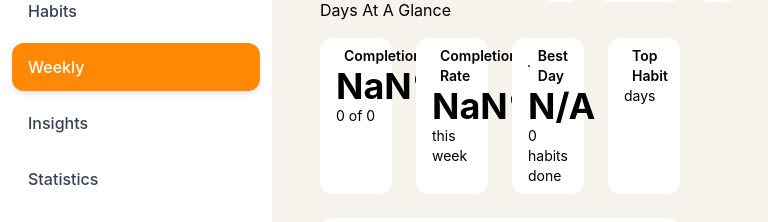
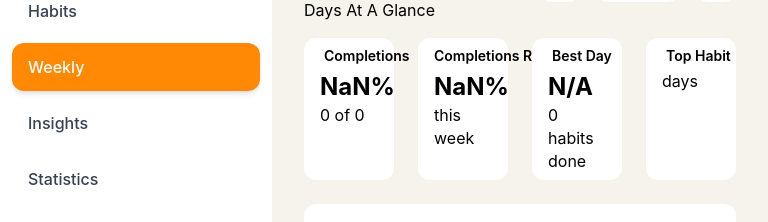
Before and after one commit to Yagya443/Habit-Tracker, a React app in the folder FRONTEND/: page /weekly in a window 768 px wide. Shown: the part 154-376 px from the top of the page. Built offline with nearby package versions, Linux system fonts and the light colour scheme; no server answers; sample sign-in values are in the browser's storage; the HTML template or start-up script is replaced by a standard one.

Commit message:
Responsivness-1 and ProtectedRoutes

```diff
--- a/FRONTEND/src/App.css
+++ b/FRONTEND/src/App.css
@@ -1,3 +1,76 @@
 @import "tailwindcss";
 
 /* @custom-variant dark (&:where(.dark, .dark *)); */
+
+@media screen and (min-width: 768px) and (max-width: 1024px) {
+    .habits-page,
+    .weekly-container,
+    .statistics-container,
+    .dashboard-container,
+    insights-container {
+        padding-left: 2rem;
+        padding-right: 2rem;
+    }
+
+    .weekly-completion-card p {
+        text-wrap: nowrap;
+        gap: 0.25rem;
+    }
+    .weekly-completion-card h2 {
+        font-size: 1.5rem;
+        margin-top: 0.5rem;
+    }
+    .weekly-completion-card .weekly-completion-card__details {
+        font-size: 1rem;
+        margin-top: 0.2rem;
+    }
+
+    .weekly-completion-rate-card p {
+        text-wrap: nowrap;
+        gap: 0rem;
+    }
+    .weekly-completion-rate-card h2 {
+        font-size: 1.5rem;
+        margin-top: 0.5rem;
+    }
+    .weekly-completion-rate-card .weekly-completion-rate-card__details {
+        font-size: 1rem;
+        margin-top: 0.2rem;
+    }
+
+    .weekly-best-day-card p {
+        text-wrap: nowrap;
+        gap: 0.25rem;
+    }
+    .weekly-best-day-card h2 {
+        font-size: 1.5rem;
+        margin-top: 0.5rem;
+    }
+    .weekly-best-day-card .weekly-best-day-card__details {
+        font-size: 1rem;
+        margin-top: 0.2rem;
+    }
+
+    .weekly-top-habit-card p {
+        text-wrap: nowrap;
+        gap: 0.25rem;
+    }
+    .weekly-top-habit-card h2 {
+        font-size: 1.5rem;
+        margin-top: 0.25rem;
+    }
+    .weekly-top-habit-card .weekly-top-habit-card__details {
+        font-size: 1rem;
+        margin-top: 0.2rem;
+    }
+
+    .insight-last-grid{
+        grid-template-columns: repeat(2, minmax(0, 1fr));
+    }
+
+
+}
+
+@media screen and (min-width: 768px) and (max-width: 1024px){
+
+}
--- a/FRONTEND/src/Pages/Habits/Habits.jsx
+++ b/FRONTEND/src/Pages/Habits/Habits.jsx
@@ -266,7 +266,7 @@ const Habits = () => {
                 <div className="habits-toolbar h-12 bg-white mt-12 px-6 rounded-2xl flex items-center justify-between">
                     <input
                         className="habit-search-input w-2/3 px-4 py-1 rounded-md border-2"
-                        placeholder="Serach Habits..."
+                        placeholder="Search Habits..."
                         onChange={(e) => setSearchVal(e.target.value)}
                         value={searchVal}
                     />
--- a/FRONTEND/src/Pages/Insights/Insights.jsx
+++ b/FRONTEND/src/Pages/Insights/Insights.jsx
@@ -122,7 +122,7 @@ const Insights = () => {
     return (
         <>
             <NavBar />
-            <div className="ml-68 pl-12 pr-22 pt-6 bg-[#f6f2ec] min-h-screen">
+            <div className="insights-container ml-68 pl-12 pr-22 pt-6 bg-[#f6f2ec] min-h-screen">
                 <div className="flex items-center justify-between">
                     <div>
                         <h1 className="text-5xl font-semibold">
@@ -140,8 +140,8 @@ const Insights = () => {
                     </div>
                 </div>
 
-                <div className="grid grid-cols-4 gap-6 mt-4">
-                    <div className="bg-white rounded-xl px-4 py-2 ">
+                <div className="weekly-stats-grid grid grid-cols-4 gap-6 mt-4">
+                    <div className="weekly-completion-card bg-white rounded-xl px-4 py-2 ">
                         <p className="text-sm font-semibold flex items-center gap-2">
                             <TbActivityHeartbeat /> Completions
                         </p>
@@ -150,11 +150,11 @@ const Insights = () => {
                             {((totalTodayStreak / totalHabit) * 100).toFixed(2)}
                             %
                         </h2>
-                        <h2 className="text-sm">
+                        <h2 className="weekly-completion-card__details text-sm">
                             {totalTodayStreak} of {totalHabit}
                         </h2>
                     </div>
-                    <div className="bg-white rounded-xl px-4 py-2 ">
+                    <div className="weekly-completion-rate-card bg-white rounded-xl px-4 py-2 ">
                         <p className="text-sm font-semibold flex items-center gap-2">
                             <FaArrowTrendUp />
                             Completions Rate
@@ -166,17 +166,21 @@ const Insights = () => {
                             ).toFixed(2)}
                             %
                         </h2>
-                        <h2 className="text-sm">this week</h2>
+                        <h2 className="weekly-completion-rate-card__details text-sm">
+                            this week
+                        </h2>
                     </div>
-                    <div className="bg-white rounded-xl px-4 py-2 ">
+                    <div className="weekly-best-day-card bg-white rounded-xl px-4 py-2 ">
                         <p className="text-sm font-semibold flex items-center gap-2">
                             <FaCalendarAlt />
                             Best Day
                         </p>
                         <h2 className="text-4xl font-bold">{bestDay[0]}</h2>
-                        <h2 className="text-sm">{bestDay[1]} habits done</h2>
+                        <h2 className="weekly-best-day-card__details text-sm">
+                            {bestDay[1]} habits done
+                        </h2>
                     </div>
-                    <div className="bg-white rounded-xl px-4 py-2 ">
+                    <div className="weekly-top-habit-card bg-white rounded-xl px-4 py-2 ">
                         <p className="text-sm font-semibold flex items-center gap-2">
                             <CiTrophy />
                             Top Habit
@@ -184,8 +188,9 @@ const Insights = () => {
                         <h2 className="text-2xl font-bold">
                             {topHabit?.title}
                         </h2>
-                        <h2 className="text-sm">{topHabit?.completedDates.length} days</h2>
-
+                        <h2 className="weekly-top-habit-card__details text-sm">
+                            {topHabit?.completedDates.length} days
+                        </h2>
                     </div>
                 </div>
 
@@ -211,7 +216,7 @@ const Insights = () => {
                             {totalTodayStreak}/{totalHabit}
                         </p>
                     </div>
-                    <div className="grid grid-cols-4 gap-4 mt-4">
+                    <div className="insight-last-grid grid grid-cols-4 gap-4 mt-4">
                         {habitdata.map((habit, idx) => (
                             <div
                                 key={idx}
--- a/FRONTEND/src/Pages/Weekly/Weekly.jsx
+++ b/FRONTEND/src/Pages/Weekly/Weekly.jsx
@@ -162,8 +162,8 @@ const Weekly = () => {
     return (
         <>
             <NavBar />
-            <div className="ml-68 pl-12 pr-22 pt-6 bg-[#f6f2ec] min-h-screen">
-                <div className="flex items-center justify-between">
+            <div className="weekly-container ml-68 pl-12 pr-22 pt-6 bg-[#f6f2ec] min-h-screen">
+                <div className="weekly-header flex items-center justify-between">
                     <div>
                         <h1 className="text-5xl font-semibold">
                             Weekly Overview
@@ -173,7 +173,7 @@ const Weekly = () => {
                         </h3>
                     </div>
 
-                    <div className="flex gap-4">
+                    <div className="weekly-toolbar flex gap-4">
                         <button
                             className="bg-white px-3 rounded-xl"
                             onClick={handlePreviousWeek}
@@ -195,21 +195,21 @@ const Weekly = () => {
                     </div>
                 </div>
 
-                <div className="grid grid-cols-4 gap-6 mt-4">
-                    <div className="bg-white rounded-xl px-4 py-2 ">
+                <div className="weekly-stats-grid grid grid-cols-4 gap-6 mt-4">
+                    <div className="weekly-completion-card bg-white rounded-xl px-4 py-2 ">
                         <p className="text-sm font-semibold flex items-center gap-2">
-                            <TbActivityHeartbeat /> Completions
+                            <TbActivityHeartbeat/> Completions
                         </p>
                         <h2 className="text-4xl font-bold">
                             {/* {((totalStreak / totalHabit) * 100).toFixed(2)}% */}
                             {((totalTodayStreak / totalHabit) * 100).toFixed(2)}
                             %
                         </h2>
-                        <h2 className="text-sm">
+                        <h2 className="weekly-completion-card__details text-sm">
                             {totalTodayStreak} of {totalHabit}
                         </h2>
                     </div>
-                    <div className="bg-white rounded-xl px-4 py-2 ">
+                    <div className="weekly-completion-rate-card bg-white rounded-xl px-4 py-2 ">
                         <p className="text-sm font-semibold flex items-center gap-2">
                             <FaArrowTrendUp />
                             Completions Rate
@@ -221,17 +221,17 @@ const Weekly = () => {
                             ).toFixed(2)}
                             %
                         </h2>
-                        <h2 className="text-sm">this week</h2>
+                        <h2 className="weekly-completion-rate-card__details text-sm">this week</h2>
                     </div>
-                    <div className="bg-white rounded-xl px-4 py-2 ">
+                    <div className="weekly-best-day-card bg-white rounded-xl px-4 py-2 ">
                         <p className="text-sm font-semibold flex items-center gap-2">
                             <FaCalendarAlt />
                             Best Day
                         </p>
                         <h2 className="text-4xl font-bold">{bestDay[0]}</h2>
-                        <h2 className="text-sm">{bestDay[1]} habits done</h2>
+                        <h2 className="weekly-best-day-card__details text-sm">{bestDay[1]} habits done</h2>
                     </div>
-                    <div className="bg-white rounded-xl px-4 py-2 ">
+                    <div className="weekly-top-habit-card bg-white rounded-xl px-4 py-2 ">
                         <p className="text-sm font-semibold flex items-center gap-2">
                             <CiTrophy />
                             Top Habit
@@ -239,11 +239,11 @@ const Weekly = () => {
                         <h2 className="text-2xl font-bold">
                             {topHabit?.title}
                         </h2>
-                        <h2 className="text-sm">{topHabit?.completedDates.length} days</h2>
+                        <h2 className="weekly-top-habit-card__details text-sm">{topHabit?.completedDates.length} days</h2>
                     </div>
                 </div>
 
-                <div className="bg-white mt-6 rounded-xl py-4 px-6">
+                <div className="weekly-tracker-container bg-white mt-6 rounded-xl py-4 px-6">
                     <WeeklyHabitTracker
                         currentWeek={currentWeek}
                         habitdata={habitdata}
--- a/FRONTEND/src/ProtectedRoute.jsx
+++ b/FRONTEND/src/ProtectedRoute.jsx
@@ -1,4 +1,4 @@
-import Navigate from "Navigate";
+import {Navigate} from "react-router-dom";
 
 const ProtectedRoute = ({ children }) => {
     const token = localStorage.getItem("token");
```
Also changed, not shown: FRONTEND/src/Pages/Statistics/Statistics.jsx (+75 -12 lines).
